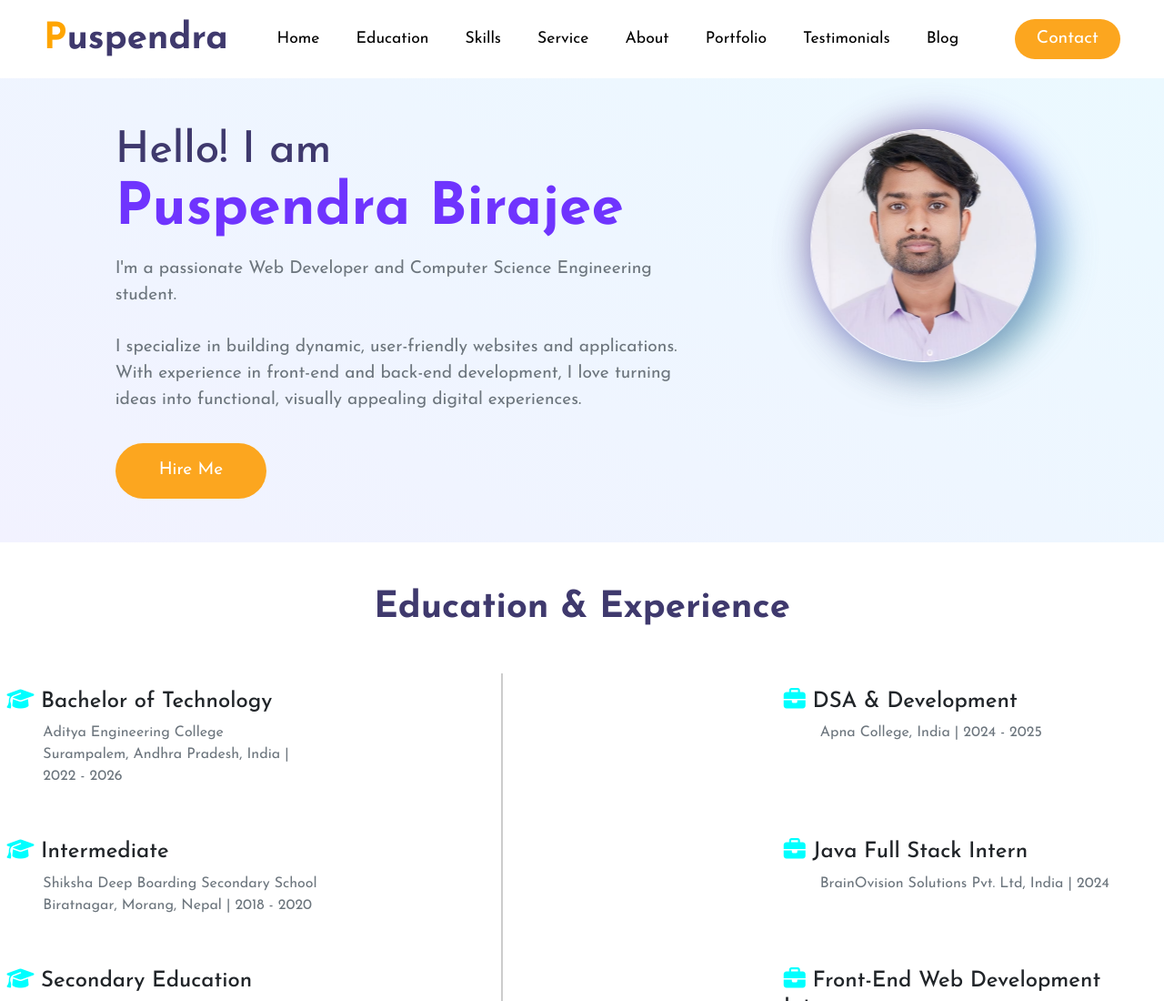
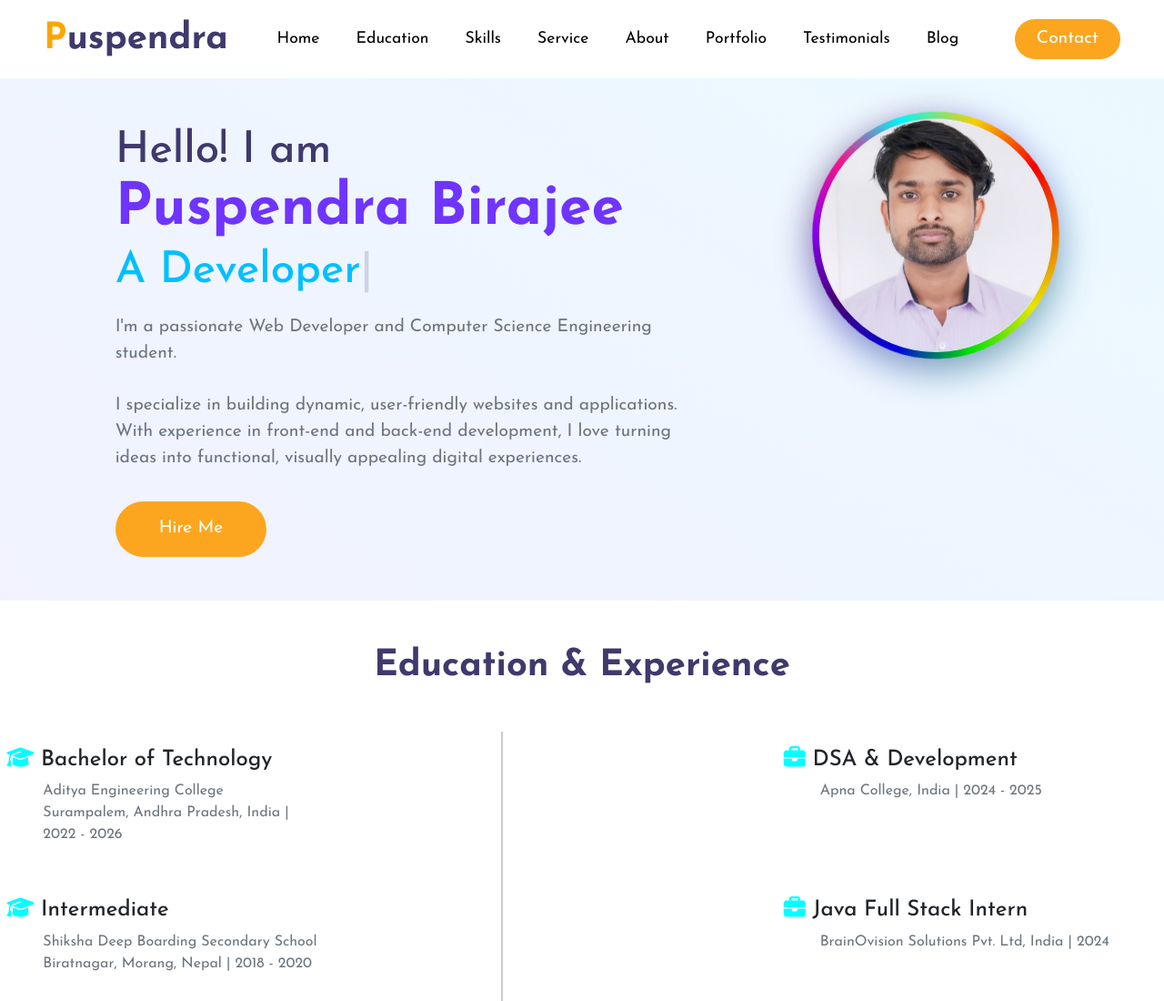
Before and after one commit to PuspendraBirajee/Puspendra_portfolio, a plain HTML site: page index.html in a window 1280 px wide. Shown: the top 1100 px of the page at 91% size. Drawn offline with nearby package versions, Linux system fonts and the light colour scheme.

Commit message:
Updated images with border rotating

```diff
--- a/css/style.css
+++ b/css/style.css
@@ -109,8 +109,12 @@ main,
   transform-origin: bottom left;
 }
 /* adding animation to home section image  */
-.home img {
+/* .home img {
   animation: floatimg 4s ease-in-out infinite;
+  width: 16rem;
+  height: 16rem;
+  object-fit: cover;
+  z-index: 10;
 }
 
 @keyframes floatimg {
@@ -122,6 +126,72 @@ main,
   }
   100% {
     transform: translateX(0);
+  }
+} */
+/* Container for the border + image */
+.rainbow-border {
+  position: relative;
+  display: inline-block;
+  border-radius: 50%;
+  padding: 8px; /* space for border */
+  animation: floatimg 4s ease-in-out infinite; /* float both border + img */
+}
+
+/* Rotating rainbow border */
+.rainbow-border::before {
+  content: "";
+  position: absolute;
+  inset: 0;
+  border-radius: 50%;
+  padding: 8px; /* border thickness */
+  background: conic-gradient(
+    #ff0000,
+    #ff7f00,
+    #ffff00,
+    #00ff00,
+    #0000ff,
+    #4b0082,
+    #8f00ff,
+    #ff1493,
+    #00ffff,
+    #ffd700,
+    #ff0000
+  );
+  -webkit-mask: linear-gradient(#fff 0 0) content-box, linear-gradient(#fff 0 0);
+  -webkit-mask-composite: xor;
+  mask-composite: exclude;
+  animation: spin 6s linear infinite; /* rotates only border */
+  z-index: 0;
+}
+
+/* Profile image */
+.profile-img {
+  width: 16rem;
+  height: 16rem;
+  border-radius: 50%;
+  object-fit: cover;
+  display: block;
+  position: relative;
+  z-index: 1; /* above border */
+}
+
+/* Floating animation */
+@keyframes floatimg {
+  0% {
+    transform: translateY(0);
+  }
+  50% {
+    transform: translateY(-20px);
+  }
+  100% {
+    transform: translateY(0);
+  }
+}
+
+/* Rotating animation for border */
+@keyframes spin {
+  to {
+    transform: rotate(360deg);
   }
 }
 
--- a/index.html
+++ b/index.html
@@ -46,6 +46,8 @@
 
     <!-- send message emailjs -->
     <script src="https://cdn.jsdelivr.net/npm/@emailjs/browser@3/dist/email.min.js"></script>
+
+    <script src="https://cdn.jsdelivr.net/npm/typed.js@2.1.0/dist/typed.umd.js"></script>
   </head>
   <body>
     <!-- navbar starts -->
@@ -107,6 +109,7 @@
       </div>
     </nav>
     <!-- navbar ends here -->
+
     <main>
       <!-- home section starts  -->
       <section class="home pt-5 pb-5" id="home">
@@ -117,7 +120,9 @@
             data-aos="slide-right"
           >
             <h2 style="color: #3f396d">
-              Hello! I am <br /><span class="c-orange">Puspendra Birajee</span>
+              Hello! I am <br /><span class="c-orange">Puspendra Birajee</span
+              ><br />
+              <span class="typed-name"></span>
             </h2>
             <p class="text-muted">
               I'm a passionate Web Developer and Computer Science Engineering
@@ -160,17 +165,13 @@
             ></div>
 
             <!-- Profile image -->
-            <img
-              src="images/profile.jpg"
-              alt="Profile"
-              class="position-relative rounded-circle border border-white shadow-lg"
-              style="
-                width: 16rem;
-                height: 16rem;
-                object-fit: cover;
-                z-index: 10;
-              "
-            />
+            <div class="rainbow-border">
+              <img
+                src="images/profile.jpg"
+                alt="Profile"
+                class="profile-img position-relative rounded-circle border border-white shadow-lg"
+              />
+            </div>
           </div>
         </div>
       </section>
--- a/js/script.js
+++ b/js/script.js
@@ -1,3 +1,24 @@
+document.addEventListener("DOMContentLoaded", () => {
+  if (typeof Typed !== "undefined") {
+    new Typed(".typed-name", {
+      strings: [
+        '<span style="color:#ff5733;">A Software Engineer</span>',
+        '<span style="color:#00bfff;">A Developer</span>',
+        '<span style="color:#28a745;">A Designer</span>',
+        '<span style="color:#ff33cc;">A UI/UX Designer</span>',
+        '<span style="color:#ffa500;">A Critical Thinker</span>',
+        '<span style="color:#3f51b5;">A Learner</span>',
+        '<span style="color:#8e44ad;">A Dreamer & Doer</span>',
+      ],
+      typeSpeed: 80,
+      backSpeed: 40,
+      backDelay: 1200,
+      loop: true,
+      contentType: "html",
+    });
+  }
+});
+
 // to navigate to contact section when clicked on contact in header
 function scrollToContact() {
   document.getElementById("contact").scrollIntoView({ behavior: "smooth" });
```
